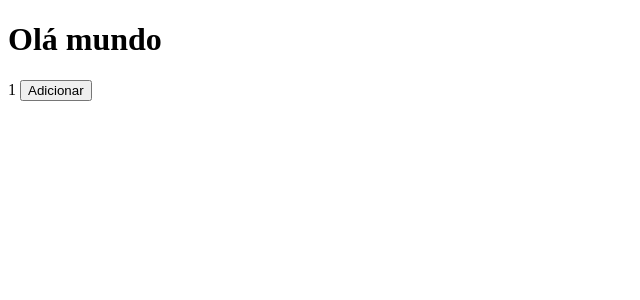
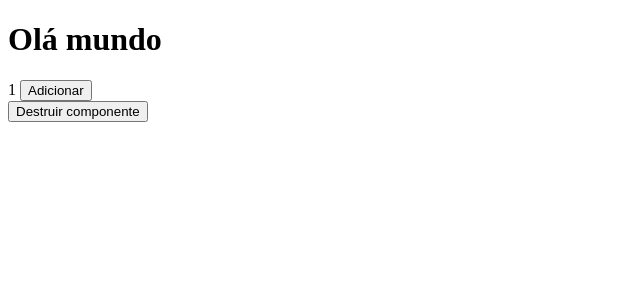
Before and after one commit to thomasravache/curso-de-angular-typescript-udemy, an Angular app: page / in a window 1280 px wide. Shown: the top 300 px of the page, without its empty margins (0-640 px from the left). Built offline with nearby package versions, Linux system fonts and the light colour scheme.

Commit message:
feat: ngOnDestroy

```diff
--- a/src/app/app.component.ts
+++ b/src/app/app.component.ts
@@ -12,9 +12,11 @@
   selector: 'app-root',
   // transferir pra cá o router pra ficar mais organizado
   template: `
-    <app-title title="Olá mundo"></app-title>
+    <app-title title="Olá mundo" *ngIf="destruir"></app-title>
     {{valor}}
     <button (click)="adicionar()">Adicionar</button>
+    <br>
+    <button (click)="destruirComponent()">Destruir componente</button>
     <router-outlet></router-outlet>
   `,
   // tem mais propriedades a serem utilizadas
@@ -27,6 +29,12 @@
 
   constructor() {
 
+  }
+
+  public destruir: boolean = true;
+
+  public destruirComponent() {
+    this.destruir = false;
   }
 
   public adicionar(): number {
--- a/src/app/title/title.component.ts
+++ b/src/app/title/title.component.ts
@@ -1,4 +1,4 @@
-import { Component, Input, OnChanges, OnInit, SimpleChanges } from '@angular/core';
+import { Component, Input, OnChanges, OnDestroy, OnInit, SimpleChanges } from '@angular/core';
 
 @Component({
   selector: 'app-title',
@@ -6,7 +6,7 @@
   styleUrls: ['./title.component.scss']
 })
 // Toda lógica javascript é colocada aqui
-export class TitleComponent implements OnInit, OnChanges {
+export class TitleComponent implements OnInit, OnChanges, OnDestroy {
 
   @Input() // Decorator da propriedade title para entrada de dados
   public title: string = "Bem vindo!";
@@ -23,4 +23,8 @@
   ngOnInit(): void {
 
   }
+
+  ngOnDestroy(): void {
+    console.log("Deu bom, ele foi destruído");
+  }
 }
```
